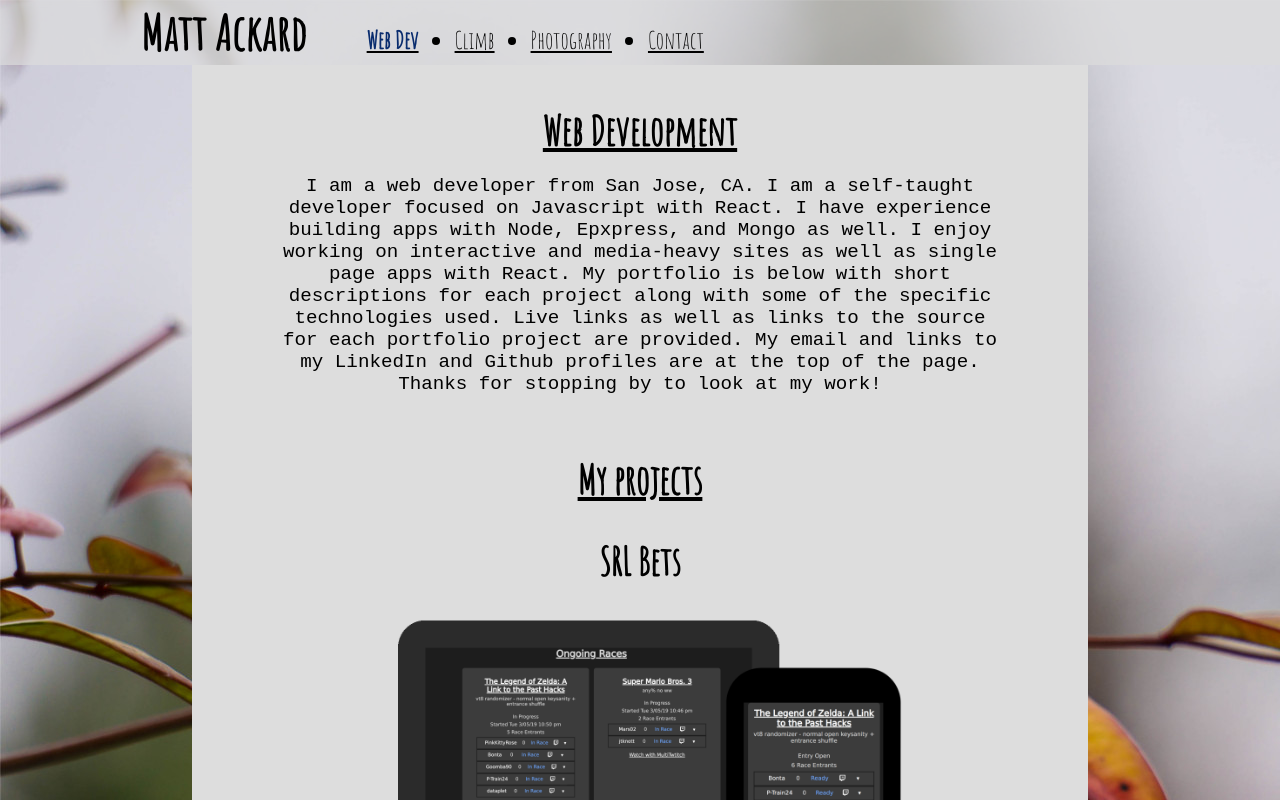
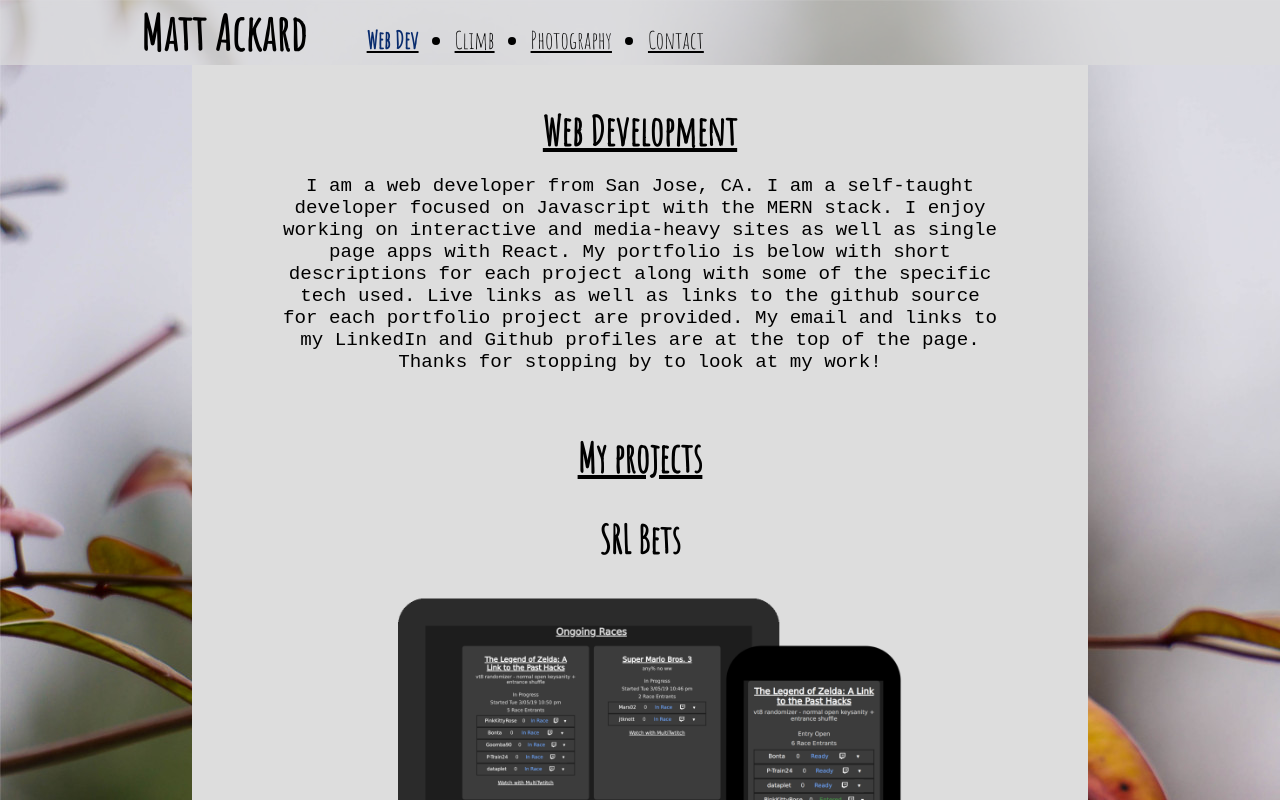
Before and after one commit to mattackard/personal-website, a React (Create React App) app: page /web in a window 1280 px wide. Shown: the top 800 px of the page. Built offline with nearby package versions, Linux system fonts and the light colour scheme.

Commit message:
favicon update and edited bio text

```diff
--- a/public/index.html
+++ b/public/index.html
@@ -2,7 +2,7 @@
 <html lang="en">
 	<head>
 		<meta charset="utf-8" />
-    <link rel="shortcut icon" href="%PUBLIC_URL%/favicon.ico" />
+		<link rel="shortcut icon" href="%PUBLIC_URL%/favicon.png" />
 		<meta
 			name="viewport"
 			content="width=device-width, initial-scale=1, shrink-to-fit=no"
@@ -23,7 +23,10 @@
       Learn how to configure a non-root public URL by running `npm run build`.
     -->
 		<title>Matt Ackard</title>
-    <link href="https://fonts.googleapis.com/css?family=Amatic+SC" rel="stylesheet">
+		<link
+			href="https://fonts.googleapis.com/css?family=Amatic+SC"
+			rel="stylesheet"
+		/>
 	</head>
 	<body>
 		<noscript>You need to enable JavaScript to run this app.</noscript>
@@ -37,6 +40,5 @@
 
       To begin the development, run `npm start` or `yarn start`.
       To create a production bundle, use `npm run build` or `yarn build`.
-    -->
-  </body>
+    --></body>
 </html>
--- a/src/components/Webdev.js
+++ b/src/components/Webdev.js
@@ -9,16 +9,15 @@ class Webdev extends Component {
 				<h1>Web Development</h1>
 				<p>
 					I am a web developer from San Jose, CA. I am a self-taught
-					developer focused on Javascript with React. I have
-					experience building apps with Node, Epxpress, and Mongo as
-					well. I enjoy working on interactive and media-heavy sites
-					as well as single page apps with React. My portfolio is
-					below with short descriptions for each project along with
-					some of the specific technologies used. Live links as well
-					as links to the source for each portfolio project are
-					provided. My email and links to my LinkedIn and Github
-					profiles are at the top of the page. Thanks for stopping by
-					to look at my work!
+					developer focused on Javascript with the MERN stack. I enjoy
+					working on interactive and media-heavy sites as well as
+					single page apps with React. My portfolio is below with
+					short descriptions for each project along with some of the
+					specific tech used. Live links as well as links to the
+					github source for each portfolio project are provided. My
+					email and links to my LinkedIn and Github profiles are at
+					the top of the page. Thanks for stopping by to look at my
+					work!
 				</p>
 				<div id="webProjects">
 					<h1>My projects</h1>
```
Lines whose indentation alone changed are shown as unchanged.
